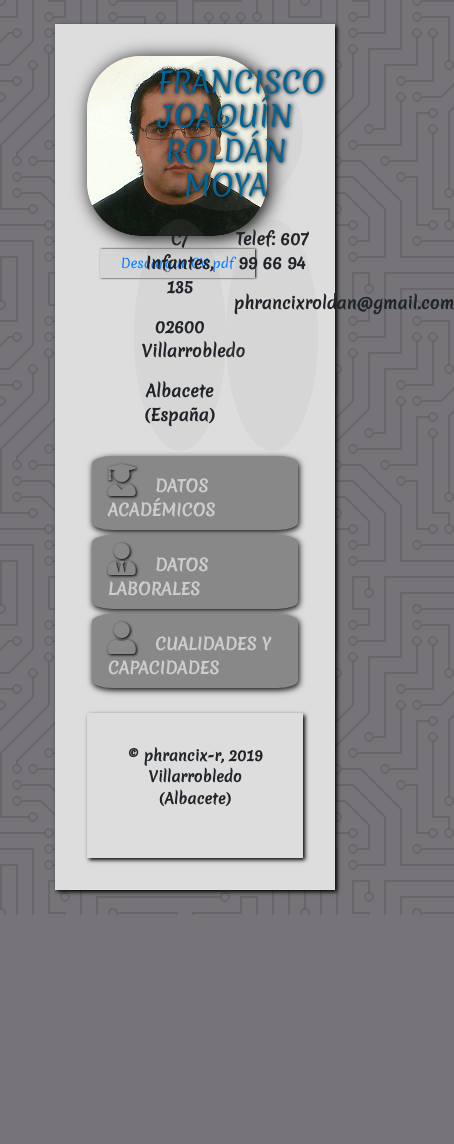
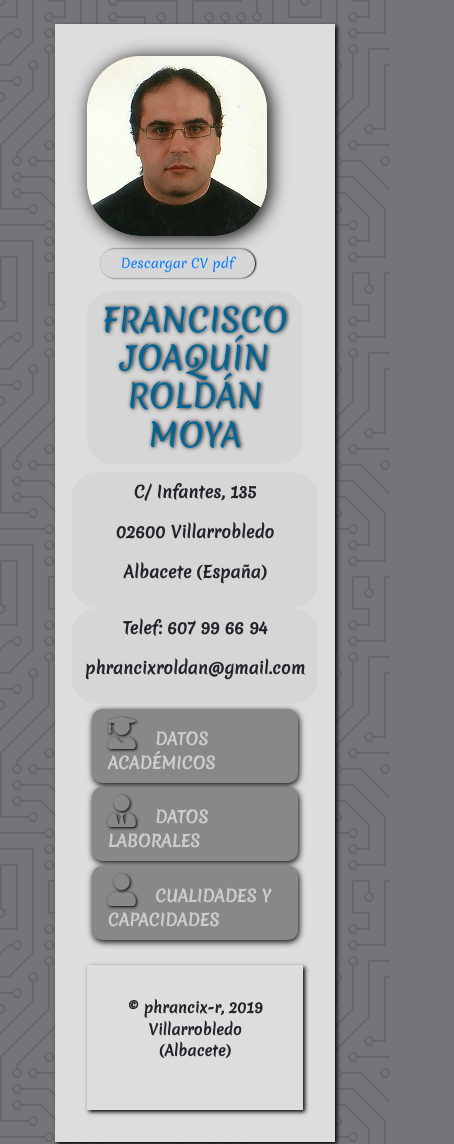
Before and after one commit to phrancix/phrancix.github.io, a plain HTML site: page index.html in a window 390 px wide. Shown: the top 1144 px of the page, 454 px wide, since content can reach past the window. Before the commit the page ends 915 px from the top, so only its background shows below. Drawn offline with nearby package versions, Linux system fonts and the light colour scheme.

Commit message:
Version completa 09-08-19

```diff
--- a/css/style.css
+++ b/css/style.css
@@ -35,11 +35,11 @@ body {
 #nom{
 	background-color: rgba(150, 150, 150, .1);
 	color: #069;
-	font-size: 1.8em;
+	font-size: 2em;
 	font-family: 'Merienda';
 	text-align: center;
 	text-weight: bold;
-	border-radius:50%;
+	border-radius: 25px;
 	padding: .3em;
 	text-shadow: 1px 0px 4px black;
 }
@@ -49,7 +49,7 @@ body {
 	text-align: center;
 	font-weight: bold;
 	background-color: rgba(150, 150, 150, .1);
-	border-radius:50%;
+	border-radius:25px;
 	padding: .5em;
 	width: 400px;
 }
@@ -63,6 +63,7 @@ img{
 .descarga{
 	background-color: rgba(150, 150, 150, .1);
 	box-shadow: 1px 0px 2px black;
+	border-radius: 15px;
 	width: 155px;
 	margin: 1em;
 	padding: .4em;
@@ -77,7 +78,7 @@ img{
 }
 .nav-link{
 	background-color: #888;
-	border-radius: 10%;
+	border-radius: 10px;
 	box-shadow: 1px 2px 6px black;
 	color: #ccc;
 	font-weight: bold;
--- a/index.html
+++ b/index.html
@@ -30,29 +30,29 @@
 		<div class="datospersonales">
 
 			<div class="row">
-				<div class="col-3">
+				<div class="col-md-3">
 					<div id='foto'>
 						<img src='images/foto-p.jpg' alt='Foto Carnet Francisco Roldán'>
 					</div>
-					<p class="descarga"><a href="Currículum Vitae (Francisco Roldan Moya).docx" download="Francisco Roldan Moya (CV).docx">Descargar CV pdf</a></p>
+					<p class="descarga"><a href="Currículum Vitae (Francisco Roldan Moya).pdf" download="Francisco Roldan Moya (CV).pdf">Descargar CV pdf</a></p>
 
 
 				</div>
 
-				<div class="col-9">
+				<div class="col-md-9">
 					<div id='personal'>
 
 						<h2 id='nom'> FRANCISCO JOAQUÍN ROLDÁN MOYA </h2>
 						<div class="row">
 
-						<div id='direccion' class="col-6">
+						<div id='direccion' class="col-md-6">
 
 								<p> C/ Infantes, 135</p>
 								<p> 02600 Villarrobledo</p>
 								<p> Albacete (España)</p>
 
 						</div>
-						<div id='contacto' class="col-6">
+						<div id='contacto' class="col-md-6">
 
 								<p>Telef: 607 99 66 94</p>
 								<p>phrancixroldan@gmail.com</p>
```
Also changed, not shown: 1 other file.
